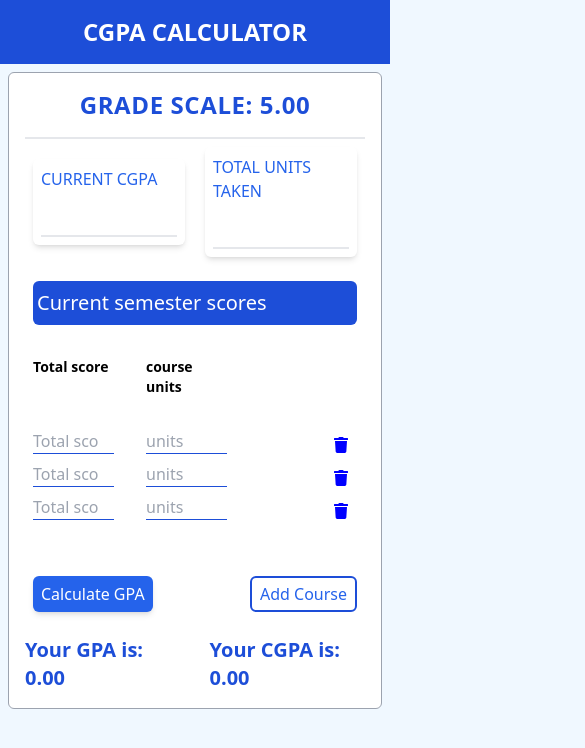
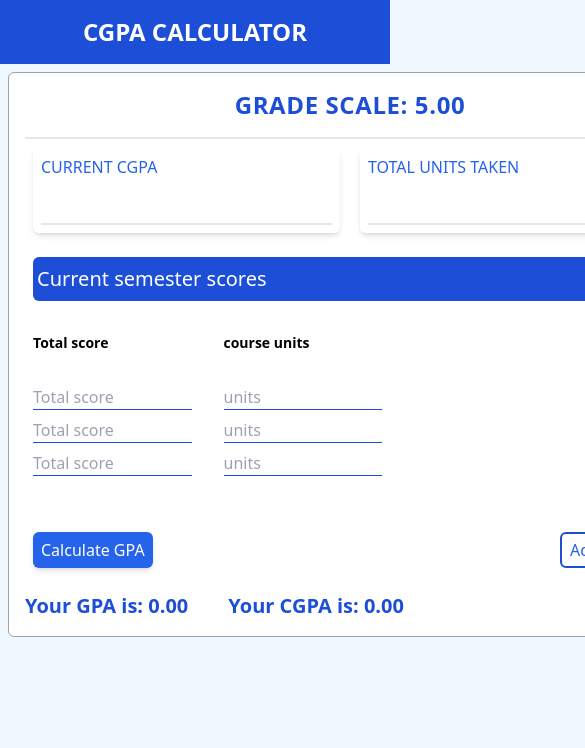
Before and after one commit to cent-kanayo/cgpacalculator, a Next.js app: page / in a window 390 px wide. Shown: the top 748 px of the page, 585 px wide, since content can reach past the window. Built offline with nearby package versions, Linux system fonts and the light colour scheme.

Commit message:
Fix: screem

```diff
--- a/app/Hero.tsx
+++ b/app/Hero.tsx
@@ -100,7 +100,7 @@ const Hero = () => {
     setShowGrade(true);
   };
   return (
-    <main className="relative max-w-[700px]   p-2 md:w-[500px] mx-auto">
+    <main className="relative w-[700px]   p-2 md:w-[500px] mx-auto">
       <div className=" border border-gray-400 bg-white p-4 rounded-md ">
         <div className="border-b-2 border-gray-200">
           <h1 className="text-2xl text-center text-blue-700 font-semibold mb-4 tracking-wide uppercase">
```
